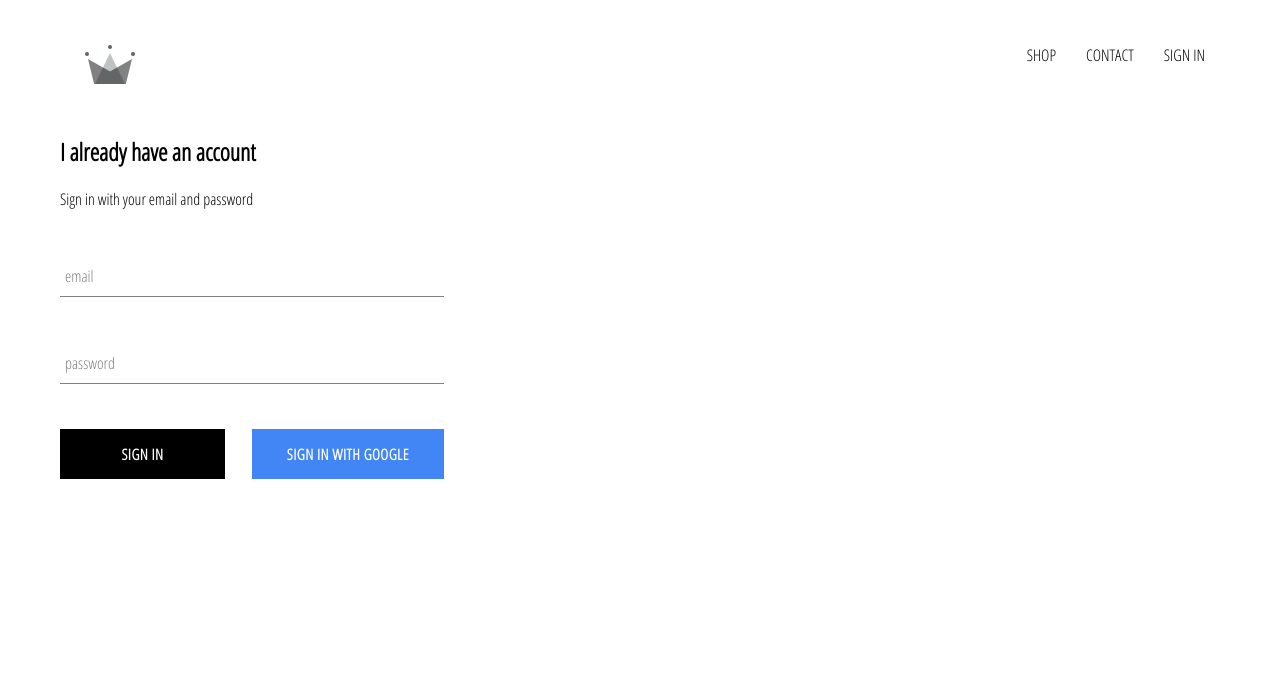
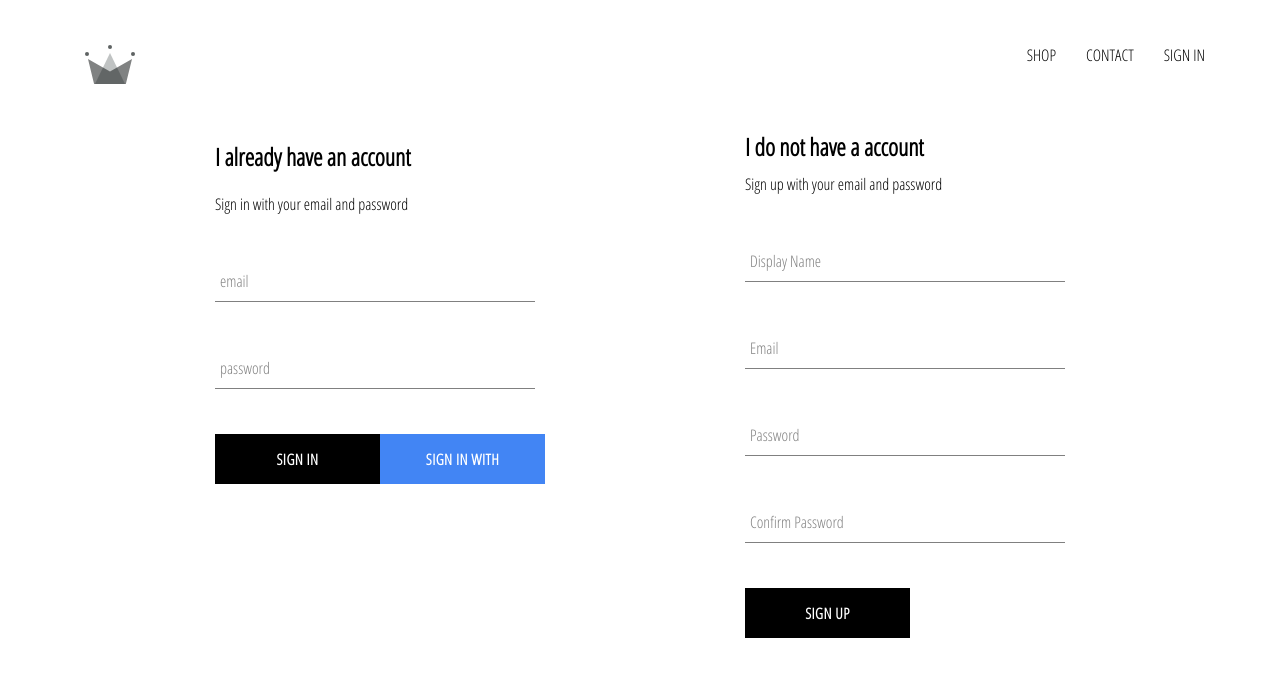
Before and after one commit to Seraph-YCZhang/e-commerce-react, a React (Create React App) app: page /signin in a window 1280 px wide. Shown: the top 676 px of the page. Built offline with nearby package versions, Linux system fonts and the light colour scheme; no server answers.

Commit message:
implement firebase utils, sign up

```diff
--- a/src/App.js
+++ b/src/App.js
@@ -4,8 +4,9 @@
 import HomePage from './pages/homepage/homepage.component';
 import ShopPage from './pages/shop/shop.component';
 import Header from './components/header/header.component';
-import SignInAndSignUpPage from './pages/sign-in-and-sign-out/sign-up.component';
-import { auth } from './firebase/firebase.utils';
+import SignInAndSignUpPage from './pages/sign-in-and-sign-out/sign-in-and-sign-up.component';
+
+import { auth, createUserProfileDocument } from './firebase/firebase.utils';
 
 class App extends React.Component {
   constructor() {
@@ -16,9 +17,26 @@
   }
   unsubscribeFromAuth = null
   componentDidMount() {
-    this.unsubscribeFromAuth = auth.onAuthStateChanged(user => {
-      this.setState({ currentUser: user });
-    })
+    this.unsubscribeFromAuth = auth.onAuthStateChanged(async userAuth => {
+      if(userAuth) {
+        const userRef = await createUserProfileDocument(userAuth);
+        userRef.onSnapshot(snapShot => {
+          this.setState({
+            currentUser:{
+              id: snapShot.id,
+              ...snapShot.data()
+            }
+          },()=>{
+            console.log(this.state);
+          });
+        });
+
+      }else {
+        this.setState({
+          currentUser: userAuth
+        });
+      }
+    });
   }
 
   componentWillUnmount() {
@@ -28,7 +46,7 @@
   render() {
     return (
       <div>
-        <Header currentUser={this.state.currentUser}/>
+        <Header currentUser={this.state.currentUser} />
         <Switch>
           <Route exact path='/' component={HomePage} />
           <Route path='/shop' component={ShopPage} />
--- a/src/components/sign-in/sign-in.styles.scss
+++ b/src/components/sign-in/sign-in.styles.scss
@@ -1,5 +1,5 @@
 .sign-in {
-    width: 30vw;
+    width: 25vw;
     display: flex;
     flex-direction: column;
 
--- /dev/null
+++ b/src/components/sign-up/sign-up.component.jsx
@@ -0,0 +1,94 @@
+import React from 'react';
+
+import FormInput from '../form-input/form-input.component';
+import CustomButton from '../custom-button/custom-buttom.component';
+
+import { auth, createUserProfileDocument } from '../../firebase/firebase.utils';
+
+import './sign-up.styles.scss';
+
+class SignUp extends React.Component {
+    constructor() {
+        super();
+        this.state = {
+            displayName: '',
+            email: '',
+            password: '',
+            confirmPassword: ''
+        }
+    }
+
+    handleSubmit = async event => {
+        event.preventDefault();
+        const { displayName, email, password, confirmPassword } = this.state;
+
+        if (password !== confirmPassword) {
+            alert("password dont match");
+            return;
+        }
+        try {
+            const { user } = await auth.createUserWithEmailAndPassword(email, password);
+            await createUserProfileDocument(user, { displayName });
+            this.setState({
+                displayName: '',
+                email: '',
+                password: '',
+                confirmPassword: ''
+            });
+        } catch (error) {
+            console.log(error);
+        }
+    }
+
+    handleChange = event => {
+        const { name, value } = event.target;
+        this.setState({ [name]: value });
+    }
+
+    render () {
+        const { displayName, email, password, confirmPassword } = this.state;
+        return (
+            <div className='sign-up'>
+                <h2 className='title'>I do not have a account</h2>
+                <span>Sign up with your email and password</span>
+                <form className='sign-up-form' onSubmit={this.handleSubmit}>
+                    <FormInput
+                        type='text'
+                        name='displayName'
+                        value={displayName}
+                        onChange={this.handleChange}
+                        label='Display Name'
+                        required
+                    />
+                    <FormInput
+                        type='email'
+                        name='email'
+                        value={email}
+                        onChange={this.handleChange}
+                        label='Email'
+                        required
+                    />
+                    <FormInput
+                        type='password'
+                        name='password'
+                        value={password}
+                        onChange={this.handleChange}
+                        label='Password'
+                        required
+                    />
+                    <FormInput
+                        type='password'
+                        name='confirmPassword'
+                        value={confirmPassword}
+                        onChange={this.handleChange}
+                        label='Confirm Password'
+                        required
+                    />
+                    <CustomButton type='submit'>SIGN UP</CustomButton>
+                </form>
+            </div>
+        )
+    }
+}
+
+export default SignUp;
--- /dev/null
+++ b/src/components/sign-up/sign-up.styles.scss
@@ -0,0 +1,9 @@
+.sign-up {
+    display: flex;
+    flex-direction: column;
+    width: 25vw;
+
+    .title {
+        margin: 10px 0;
+    }
+}
--- a/src/firebase/firebase.utils.js
+++ b/src/firebase/firebase.utils.js
@@ -13,6 +13,28 @@
     measurementId: "G-TTK966XJ3V"
 };
 
+export const createUserProfileDocument = async(userAuth, additionalData) => {
+    if(!userAuth) return;
+    const userRef = firestore.doc(`users/${userAuth.uid}`);
+
+    const snapShot = await userRef.get();
+    if(!snapShot.exists) {
+        const {displayName, email} = userAuth;
+        const createdAt = new Date();
+        try {
+            await userRef.set({
+                displayName,
+                email,
+                createdAt,
+                ...additionalData
+            })
+        } catch(err) {
+            console.log('error creating user', err.message);
+        }
+    }
+    return userRef;
+}
+
 firebase.initializeApp(config);
 
 export const auth = firebase.auth();
--- a/src/pages/sign-in-and-sign-out/sign-up.component.jsx
+++ b/src/pages/sign-in-and-sign-out/sign-in-and-sign-up.component.jsx
@@ -1,10 +1,12 @@
 import React from 'react';
 import SignIn from '../../components/sign-in/sign-in.component'
-import './sign-up.styles.scss';
+import SignUp from '../../components/sign-up/sign-up.component'
+import './sign-in-and-sign-up.styles.scss';
 
 const SignInAndSignUpPage = () => (
     <div className='sign-in-and-sign-up'>
         <SignIn />
+        <SignUp />
     </div>
 )
 
--- /dev/null
+++ b/src/pages/sign-in-and-sign-out/sign-in-and-sign-up.styles.scss
@@ -0,0 +1,6 @@
+.sign-in-and-sign-up {
+    width: 850px;
+    display: flex;
+    justify-content: space-between;
+    margin: 30px auto;
+}
```
Also changed, not shown: src/pages/sign-in-and-sign-out/sign-up.styles.scss (deleted).
